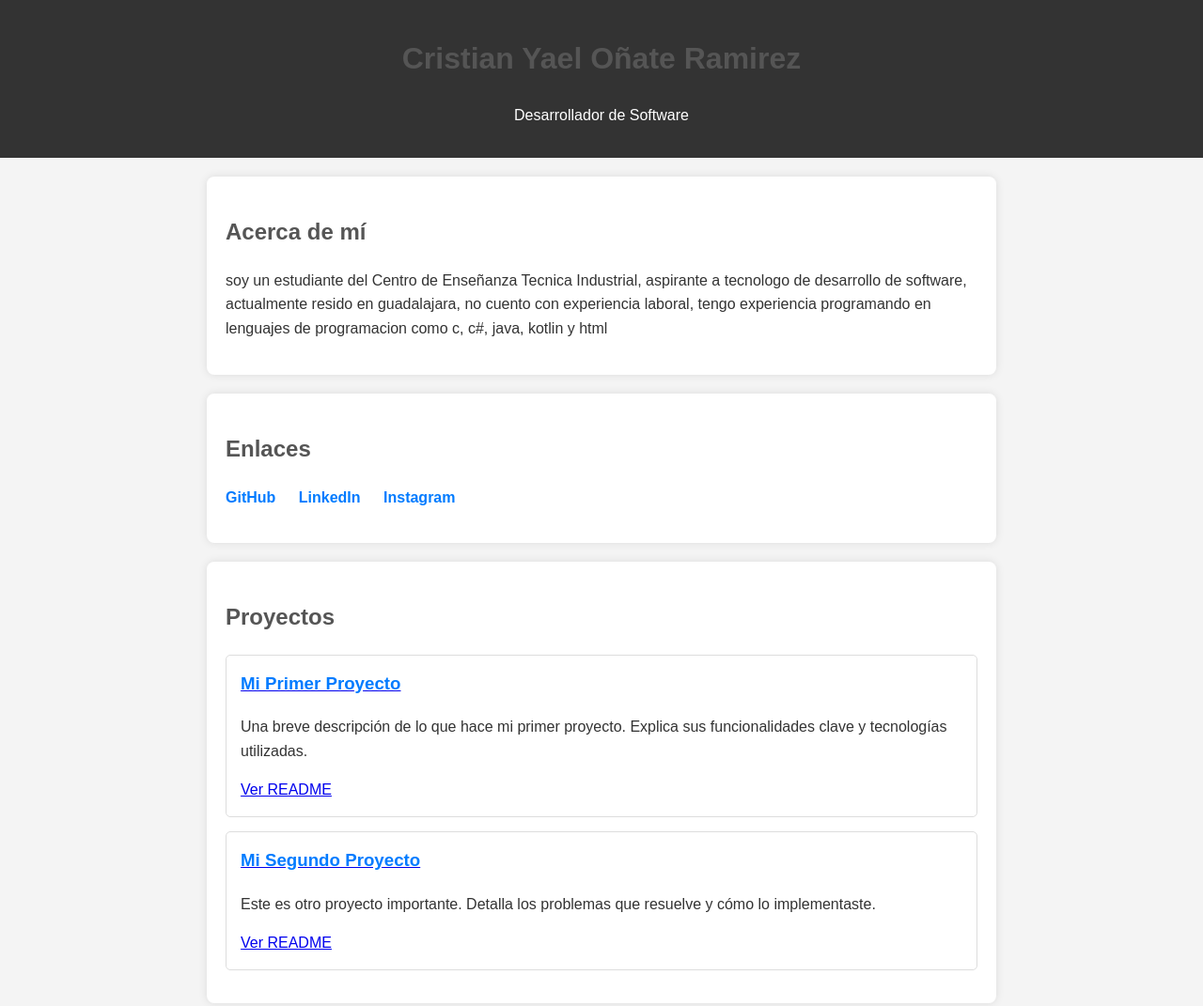
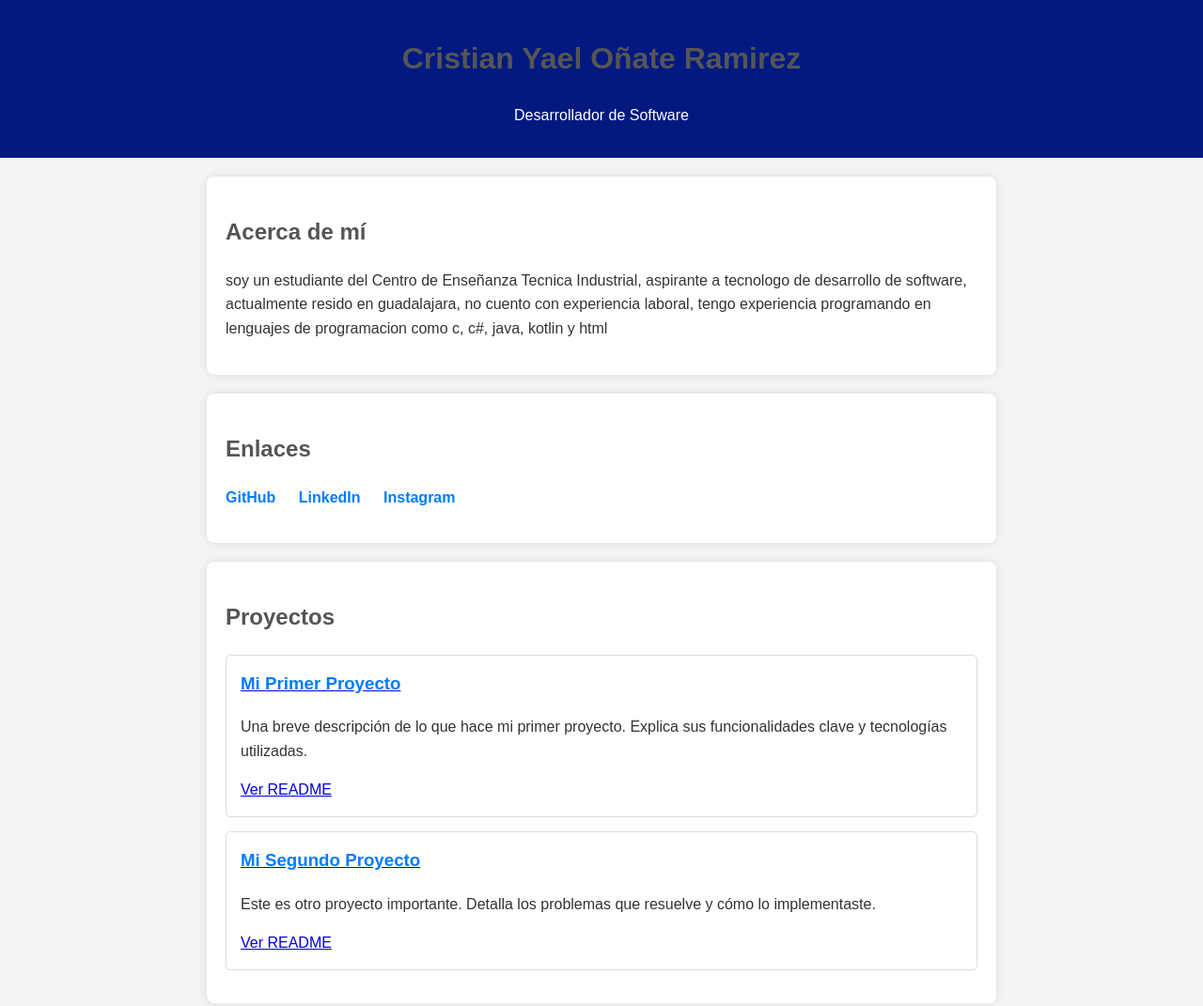
Before and after one commit to Cristian5707/Cristian_O-ate_portafolio, a plain HTML site: page index.html in a window 1280 px wide. Shown: the top 1071 px of the page at 94% size. Drawn offline with Linux system fonts and the light colour scheme.

Commit message:
style.css

```diff
--- a/css/style.css
+++ b/css/style.css
@@ -8,7 +8,7 @@ body {
 }
 
 header {
-    background-color: #333;
+    background-color: #011981;
     color: #fff;
     text-align: center;
     padding: 1rem 0;
```
